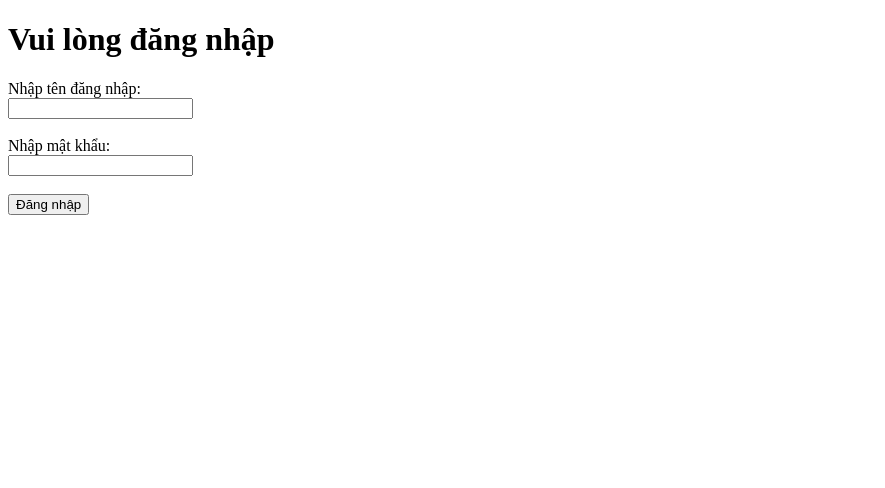
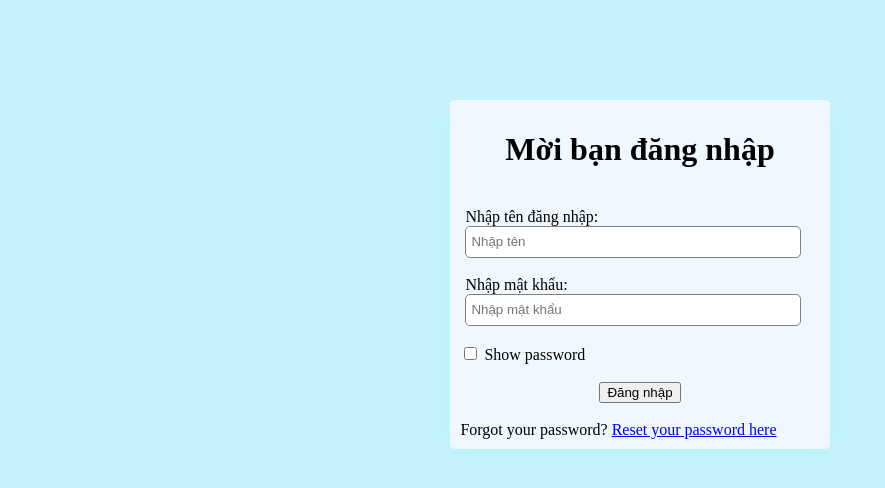
Before and after one commit to Giangnh17/Giangnh_Projects1, a plain HTML site: page end_project/login.html in a window 1280 px wide. Shown: the whole page, without its empty margins (0-885 px from the left). Drawn offline with Linux system fonts and the light colour scheme.

Commit message:
update baitap js

```diff
--- /dev/null
+++ b/end_project/login-style.css
@@ -0,0 +1,54 @@
+body {
+    background-color: rgb(199, 241, 255);
+    font-family: 'Times New Roman', Times, serif;
+}
+
+.login-screen {
+    display: flexbox;
+    background-color: aliceblue;
+    border-radius: 5px;
+    border-style: solid grey;
+    margin-left: 35%;
+    margin-right: 35%;
+    margin-top: 100px;
+    padding: 10px;
+    box-shadow: 0 4px 20px rgb(184, 245, 246);
+}
+
+.login-screen .header-title {
+    text-align: center;
+}
+
+.login-screen .username label {
+    margin-left: 5px;
+}
+
+.login-screen .password label {
+    margin-left: 5px;
+}
+
+.login-screen .username input {
+    margin-left: 5px;
+    width: 90%;
+    height: 20px;
+    padding: 5px;
+    border: 1px solid gray;
+    border-radius: 5px;
+}
+
+.login-screen .password input {
+    margin-left: 5px;
+    width: 90%;
+    height: 20px;
+    padding: 5px;
+    border: 1px solid gray;
+    border-radius: 5px;
+}
+
+
+.login-screen .login-button {
+    display: flex;
+    flex-direction: column;
+    align-items: center;
+    width: 100%;
+}
--- a/end_project/login.html
+++ b/end_project/login.html
@@ -3,23 +3,46 @@
 <head>
     <meta charset="UTF-8">
     <meta name="viewport" content="width=device-width, initial-scale=1.0">
+    <link rel="stylesheet" href="login-style.css">
     <title>Đăng nhập</title>
 </head>
 <body>
+    <div class="login-screen">
         <header class="header-title">
-        <h1 class="login-header">Vui lòng đăng nhập</h1>
+            <h1 class="login-header">Mời bạn đăng nhập</h1>
+            <br>
         </header>
 
         <section class="login-content">
             <form class="login-form">
+
+                <div class="username">
                     <label for="username">Nhập tên đăng nhập:</label><br>
-            <input type="text" id="username" name="username"><br><br>
+                    <input type="text" id="username" name="username" placeholder="Nhập tên"><br><br>
+                </div>
 
+                <div class="password">
                     <label for="username">Nhập mật khẩu:</label><br>
-            <input type="password" id="password" name="password"><br><br>
+                    <input type="password" id="password" name="password" placeholder="Nhập mật khẩu"><br><br>
+                </div>
 
+                <div class="show-password">
+                    <input type="checkbox" name="show-password" id="show-password">
+                    <label for="show-password">Show password</label><br><br>
+                </div>
+
+                <div class="login-button">
                     <input type="button" value="Đăng nhập">
+                    <br>
+                </div>
             </form>
+
+            <div class="forgot-password">
+                <label for="forgot-password">Forgot your password?</label>
+                <a href="forgot.html">Reset your password here</a>
+            </div>
+
         </section>
+    </div>
 </body>
 </html>
--- /dev/null
+++ b/homework_project/main.js
@@ -0,0 +1,3 @@
+function submit(e) {
+    e.preventDefault(); //Tránh cho load lại trang khi chạy lệnh
+}
```
Also changed, not shown: end_project/login.js (added, +10 -0 lines). Lines whose indentation alone changed are shown as unchanged.
